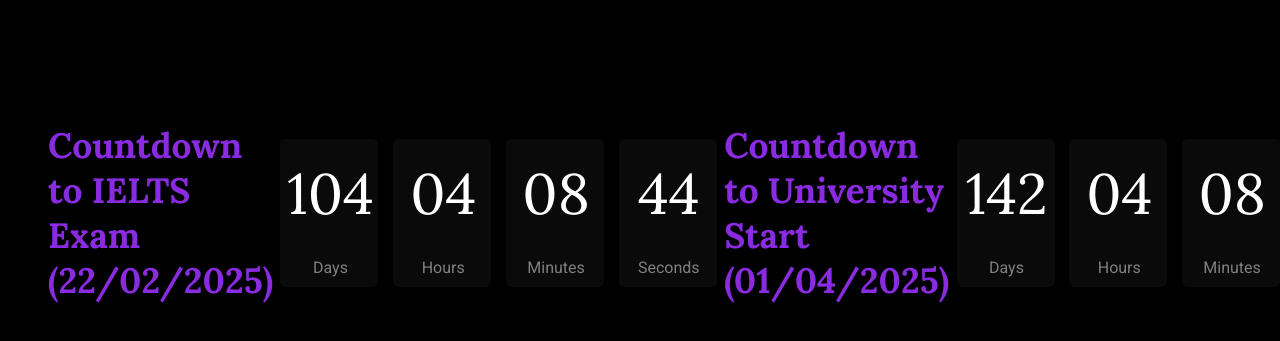
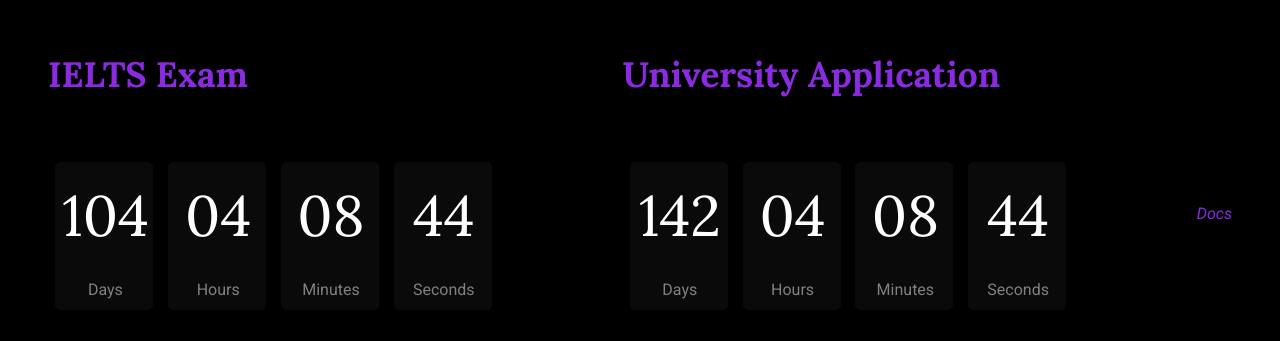
Before and after one commit to akramthedev/die-deutsch-traum, a React (Create React App) app: page / in a window 1280 px wide. Shown: the part 187-528 px from the top of the page. Built offline with nearby package versions, Linux system fonts and the light colour scheme.

Commit message:
Update Home.jsx

```diff
--- a/src/Home.jsx
+++ b/src/Home.jsx
@@ -63,18 +63,24 @@ const Home = () => {
   return (
     <div className='Home'>
       <div className="Home2">
-        <h1>Countdown to IELTS Exam (22/02/2025)</h1>
+
+        <div className="simo">
+          <h1>IELTS Exam</h1>
           <div className="Timer">
             {formatTime(examTimeLeft)}
           </div>
-        <h1>Countdown to University Start (01/04/2025)</h1>
+        </div>
+        <div className="simo">
+           <h1>University Application</h1>
            <div className="Timer">
              {formatTime(uniTimeLeft)}
            </div>
+        </div>
+        <div className="simo">
           <span className='sojqefd' onClick={() => { nav('/Dokument') }}>
            <em>Docs</em>
           </span>
-
+        </div>
       </div>
     </div>
   );
```
Lines whose indentation alone changed are shown as unchanged.
